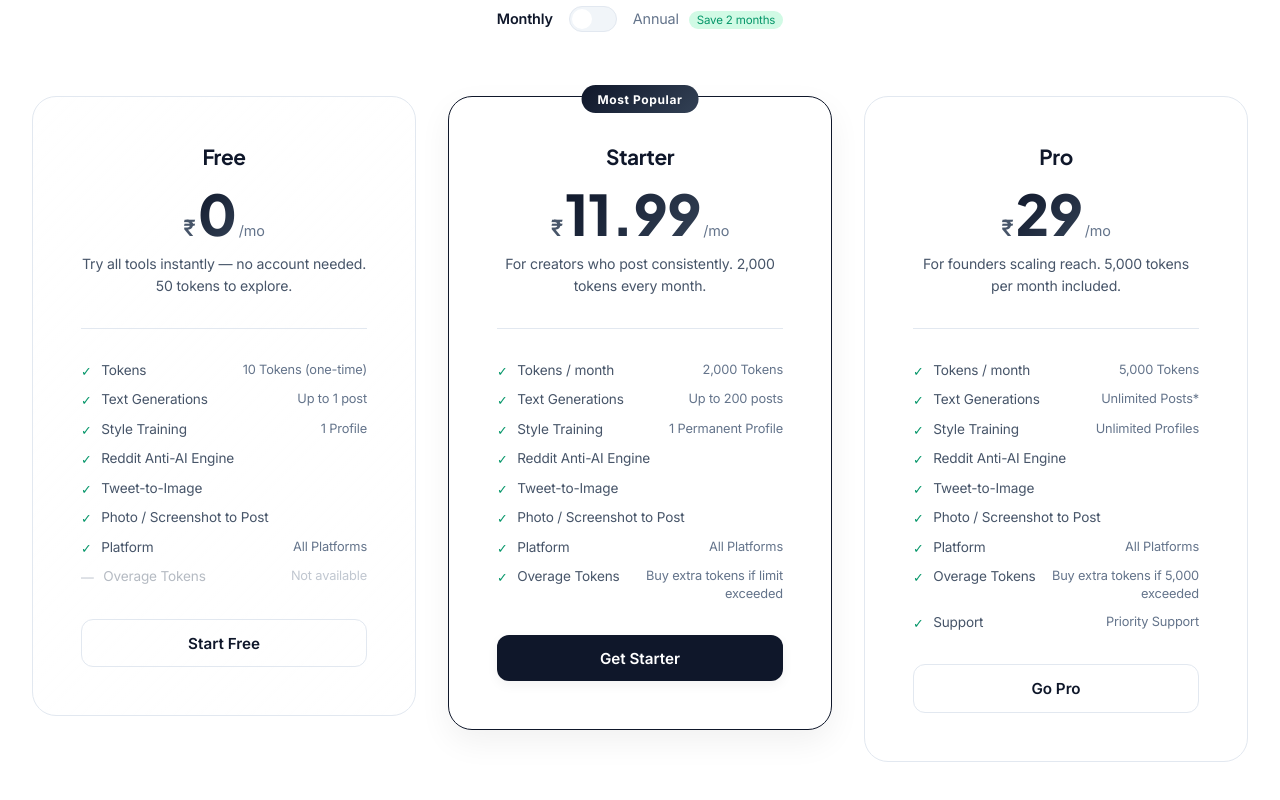
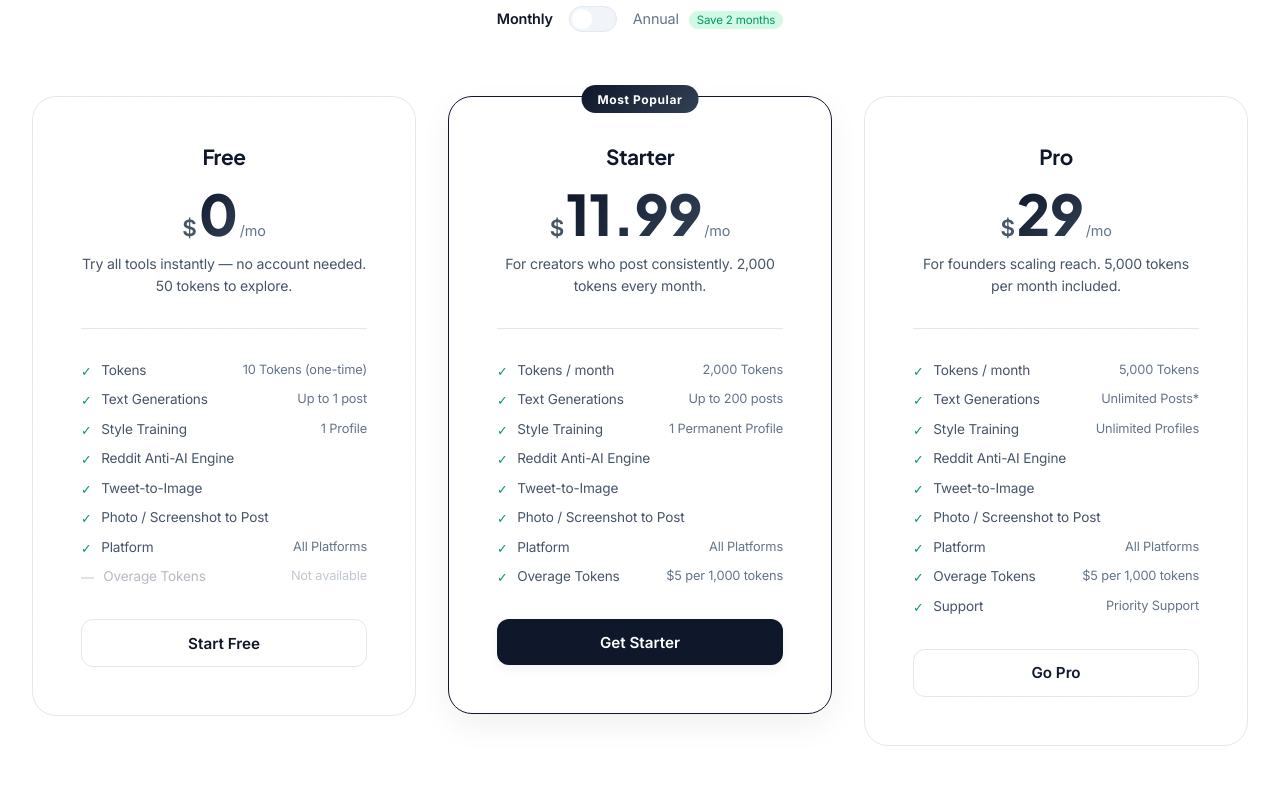
Before and after one commit to Loganath-dev/Postpilot, a Next.js app: page / in a window 1280 px wide. Shown: the part 6822-7622 px from the top of the page. Built offline with nearby package versions, Linux system fonts and the light colour scheme; no server answers.

Commit message:
feat: USD currency, per-tier loading, overage at dollar5 per 1000 tokens

```diff
--- a/src/app/api/razorpay/create-order/route.ts
+++ b/src/app/api/razorpay/create-order/route.ts
@@ -38,7 +38,7 @@ export async function POST(req: NextRequest) {
     // amount is expected in smallest currency unit (paise for INR)
     const options = {
       amount: Math.round(amount * 100),
-      currency: 'INR',
+      currency: 'USD',
       receipt: `receipt_${user.id.substring(0, 8)}_${Date.now()}`,
       notes: {
         userId: user.id,
--- a/src/components/PricingSection.tsx
+++ b/src/components/PricingSection.tsx
@@ -80,7 +80,7 @@ export default function PricingSection() {
     const options = {
       key: process.env.NEXT_PUBLIC_RAZORPAY_KEY_ID,
       amount: amount * 100,
-      currency: 'INR',
+      currency: 'USD',
       name: 'PostPilot',
       description: `${tier.name} Plan Upgrade`,
       order_id: orderData.orderId,
@@ -156,14 +156,14 @@ export default function PricingSection() {
               <div className={styles.cardHeader}>
                 <h3 className={styles.tierName}>{tier.name}</h3>
                 <div className={styles.price}>
-                  <span className={styles.currency}>₹</span>
+                  <span className={styles.currency}>$</span>
                   <span className={styles.amount}>
-                    {tier.price === 0 ? '0' : annual ? Math.round(tier.annualPrice / 12) : tier.price}
+                    {tier.price === 0 ? '0' : annual ? (tier.annualPrice / 12).toFixed(2) : tier.price}
                   </span>
                   <span className={styles.period}>/mo</span>
                 </div>
                 {annual && tier.price > 0 && (
-                  <div className={styles.annualTotal}>₹{tier.annualPrice}/year</div>
+                  <div className={styles.annualTotal}>${tier.annualPrice}/year</div>
                 )}
                 <p className={styles.tierDesc}>{tier.description}</p>
               </div>
--- a/src/data/pricing.ts
+++ b/src/data/pricing.ts
@@ -44,7 +44,7 @@ export const pricingTiers: PricingTier[] = [
       { name: "Tweet-to-Image", included: true },
       { name: "Photo / Screenshot to Post", included: true },
       { name: "Platform", included: true, detail: "All Platforms" },
-      { name: "Overage Tokens", included: true, detail: "Buy extra tokens if limit exceeded" },
+      { name: "Overage Tokens", included: true, detail: "$5 per 1,000 tokens" },
     ],
     cta: "Get Starter"
   },
@@ -63,7 +63,7 @@ export const pricingTiers: PricingTier[] = [
       { name: "Tweet-to-Image", included: true },
       { name: "Photo / Screenshot to Post", included: true },
       { name: "Platform", included: true, detail: "All Platforms" },
-      { name: "Overage Tokens", included: true, detail: "Buy extra tokens if 5,000 exceeded" },
+      { name: "Overage Tokens", included: true, detail: "$5 per 1,000 tokens" },
       { name: "Support", included: true, detail: "Priority Support" }
     ],
     cta: "Go Pro"
```
